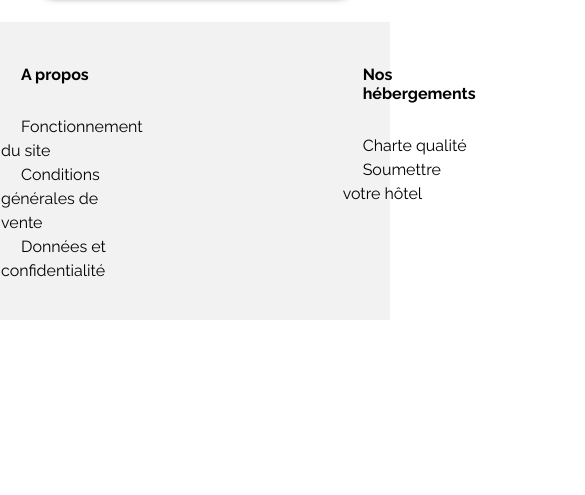
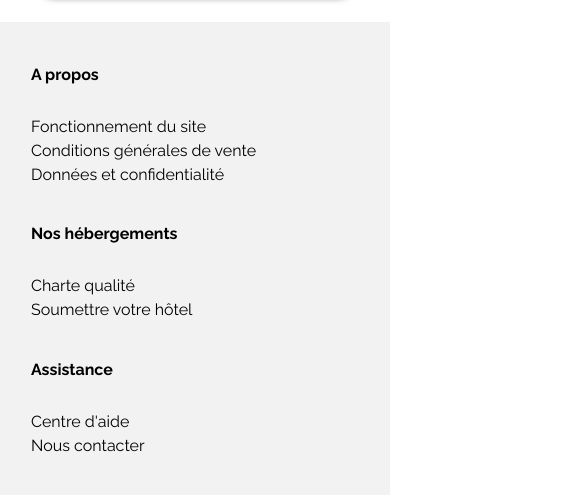
Before and after one commit to Lisa-Dimitrief-Dontcheff/lisadimitrieff_2_11062021, a plain HTML site: page index.html in a window 390 px wide. Shown: the part 4242-4737 px from the top of the page, 585 px wide, since content can reach past the window. Before the commit the page ends 4562 px from the top, so only its background shows below. Drawn offline with Linux system fonts and the light colour scheme.

Commit message:
responsive iphone footer

```diff
--- a/style.css
+++ b/style.css
@@ -761,4 +761,17 @@ h4
         margin-right: 0;
     }
 
+    footer
+    {
+        width: auto;
+        display: flex;
+        flex-direction: column;
+    }
+    #apropos,
+    #noshebergements,
+    #assistance
+    {
+        padding-right: 0;
+        margin-left: 10px;
+    }
 }
```
